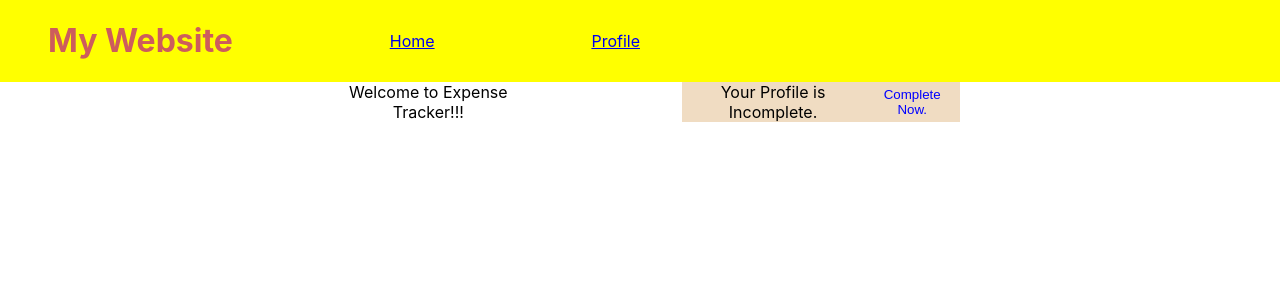
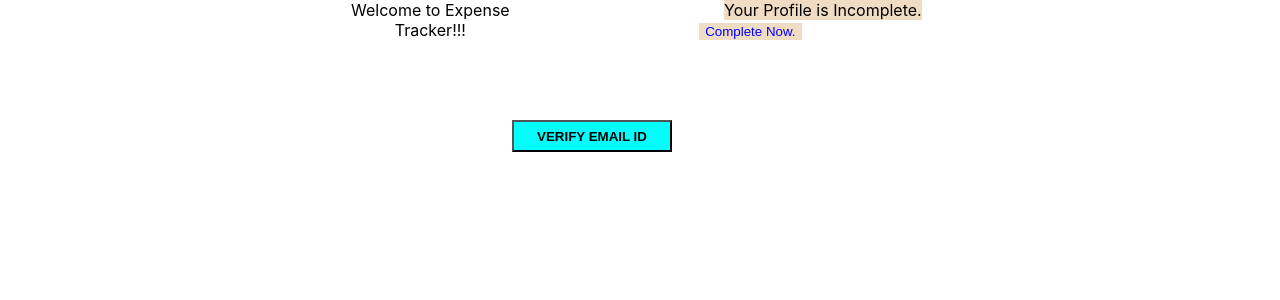
Before and after one commit to Sushmitacode12/React-Expense-Tracker, a React (Create React App) app: page /home in a window 1280 px wide. Shown: the top 300 px of the page. Built offline with nearby package versions, Linux system fonts and the light colour scheme.

Commit message:
Email Verification Added

```diff
--- a/src/components/Layout/MainNavigation.js
+++ b/src/components/Layout/MainNavigation.js
@@ -1,17 +1,20 @@
-import React from 'react'
+import React, { useContext } from 'react'
 import { NavLink } from 'react-router-dom';
-//import { Link, NavLink } from 'react-router-dom';
+import AuthContext from '../Store/auth-context';
 import classes from "./MainNavigation.module.css";
 
 const MainNavigation = () => {
+  const authCtx = useContext(AuthContext);
+  const isLoggedIn = authCtx.isLoggedIn
+
   return (
     <div className={classes.head}>
         <header className={classes.header}>
-            <h1>My Website</h1>
-            <NavLink to="/home">Home</NavLink>
-            {/* <NavLink to="/login">Login</NavLink> */}
-            {/* <h3>About Us</h3> */}
-            <NavLink to="/profile">Profile</NavLink>
+            {isLoggedIn && <h1>My Website</h1>}
+            {isLoggedIn && <NavLink to="/home">Home</NavLink>}
+            {isLoggedIn && <h3>Products</h3>}
+            {isLoggedIn && <NavLink to="/profile">Profile</NavLink>}
+            {isLoggedIn && <h3>About Us</h3>}
         </header>
     </div>
   )
--- a/src/components/Layout/StartingPage.module.css
+++ b/src/components/Layout/StartingPage.module.css
@@ -14,3 +14,14 @@ display: flex;
   border: none;
   background-color: rgb(240, 220, 194);
 }
+.btn {
+  width: 20%;
+  margin: auto;
+  margin-top: 5rem;
+}
+.btn button {
+  width: 10rem;
+  height: 2rem;
+  font-weight: bold;
+  background-color: aqua;
+}
--- a/src/components/Layout/Startingpage.js
+++ b/src/components/Layout/Startingpage.js
@@ -1,18 +1,56 @@
-import React from "react";
+import React, { useContext } from "react";
 import { useHistory } from "react-router";
+import AuthContext from "../Store/auth-context";
 import classes from "./StartingPage.module.css";
 
 export const StartingPage = () => {
+  const authCtx = useContext(AuthContext);
   const history = useHistory();
+
+  const verifyHandler = () => {
+    fetch(
+      "https://identitytoolkit.googleapis.com/v1/accounts:sendOobCode?key=AIzaSyAkkb-XK6VksUmEGNtyg9DigL89lAAN7GM",
+      {
+        method: "POST",
+        body: JSON.stringify({
+          requestType: "VERIFY_EMAIL",
+          idToken: authCtx.token,
+        }),
+        headers: {
+          "Content-Type": "application/json",
+        },
+      }
+    )
+      .then((res) => {
+        if (res.ok) {
+          return res.json();
+        } else {
+          return res.json().then((data) => {
+            let errMessage = "Authentication Failed";
+            throw new Error(errMessage);
+          });
+        }
+      })
+      .then((data) => console.log(data))
+      .catch((err) => alert(err.message));
+  };
 
   const profileHandler = () => {
   history.replace("/profile");
   };
+
   return (
+    <div>
     <div className={classes.welcome}>
       <div>Welcome to Expense Tracker!!!</div>
-      <span>Your Profile is Incomplete.</span>
-      <button onClick={profileHandler}>Complete Now.</button>
+      <div>
+        <span>Your Profile is Incomplete.</span>
+        <button onClick={profileHandler}>Complete Now.</button>
+      </div>
     </div>
+    <div className={classes.btn}>
+      <button onClick={verifyHandler}>VERIFY EMAIL ID</button>
+    </div>
+  </div>
   );
 };
```
